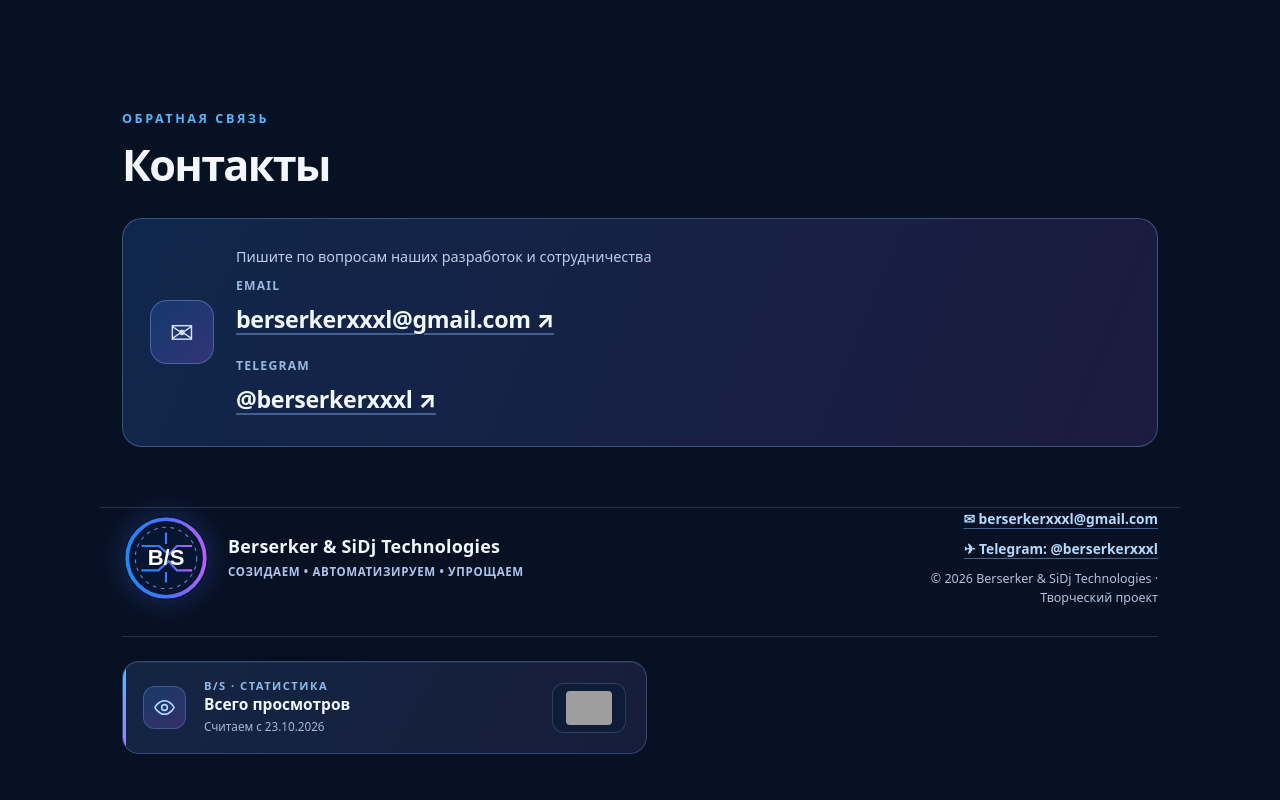
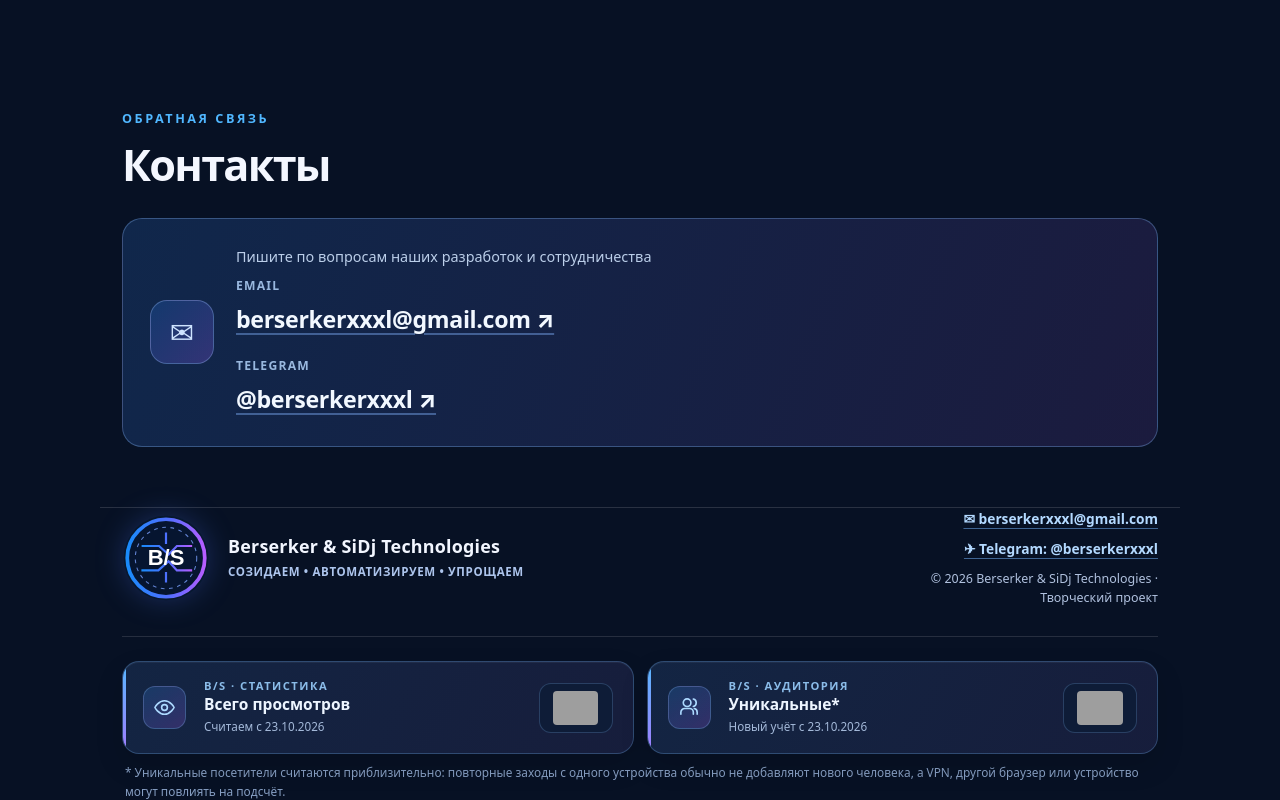
Before and after one commit to berserkerxxxl/Berserker-SiDj-Technologies, a plain HTML site: page index.html in a window 1280 px wide. Shown: the part 4535-5335 px from the top of the page. Before the commit the page ends 5289 px from the top, so only its background shows below. Drawn offline with Linux system fonts and the light colour scheme; grey boxes are pictures that could not be loaded.

Commit message:
Add separate approximate unique visitors counter without breaking views and Matrix animation

```diff
--- a/index.html
+++ b/index.html
@@ -106,6 +106,11 @@ html[data-matrix-motion="off"] .matrix-stream{animation-play-state:paused!import
 .matrix-toggle:hover{background:#213e64;color:#e0f2ff}
 .matrix-toggle:focus-visible{outline:2px solid #79bdff;outline-offset:3px}
 
+/* Dual counters: same first-party B/S cards; only the numeric badge comes from each service */
+.visits-grid{display:grid;grid-template-columns:repeat(2,minmax(0,1fr));gap:13px;max-width:1080px}
+.visits-grid .visits-card{max-width:none;min-width:0}
+.visits-note{margin:9px 3px 0;color:#879fc3;font-size:.74rem;line-height:1.55}
+@media(max-width:750px){.visits-grid{grid-template-columns:1fr}}
 /* Visitor statistics — integrated with the B/S visual language */
 .site-visits{flex:0 0 100%;border-top:1px solid #ffffff20;margin-top:4px;padding-top:24px}
 .visits-card{position:relative;display:flex;align-items:center;gap:18px;max-width:525px;min-height:92px;padding:17px 20px;border:1px solid #5b8cc262;border-radius:17px;background:linear-gradient(120deg,#172b4cc9,#1b2142cb);box-shadow:inset 0 1px 0 #ffffff0c,0 12px 28px #00000020;overflow:hidden}
@@ -386,6 +391,7 @@ html[data-matrix-motion="off"] .matrix-stream{animation-play-state:paused!import
 <div class="footer-meta"><a class="footer-email" href="mailto:berserkerxxxl@gmail.com">✉ berserkerxxxl@gmail.com</a><a class="footer-email" href="https://t.me/berserkerxxxl" target="_blank" rel="noopener noreferrer">✈ Telegram: @berserkerxxxl</a><span class="footer-copy">© 2026 Berserker &amp; SiDj Technologies · Творческий проект</span></div>
 
 <div class="site-visits" id="site-visit-stats" aria-label="Посещаемость сайта">
+  <div class="visits-grid">
     <div class="visits-card">
       <span class="visits-symbol" aria-hidden="true">
         <svg width="23" height="23" viewBox="0 0 24 24" fill="none" stroke="currentColor" stroke-width="1.7" stroke-linecap="round" stroke-linejoin="round"><path d="M2 12s3.5-7 10-7 10 7 10 7-3.5 7-10 7S2 12 2 12Z"/><circle cx="12" cy="12" r="3"/></svg>
@@ -395,13 +401,31 @@ html[data-matrix-motion="off"] .matrix-stream{animation-play-state:paused!import
         <span class="visits-title">Всего просмотров</span>
         <span class="visits-date">Считаем с 23.10.2026</span>
       </div>
-    <span class="visits-figure" aria-label="Счётчик общих просмотров главной страницы">
+      <span class="visits-figure" aria-label="Счётчик просмотров главной страницы">
         <img src="https://hits.sh/berserkerxxxl.github.io/Berserker-SiDj-Technologies.svg?view=total&amp;style=flat-square&amp;label=%20&amp;color=254c7b&amp;labelColor=132743"
              alt="Количество просмотров" width="58" height="20" decoding="async" referrerpolicy="no-referrer"
              onerror="this.hidden=true;this.nextElementSibling.hidden=false">
         <span class="visits-error" hidden>Нет данных</span>
       </span>
     </div>
+    <div class="visits-card">
+      <span class="visits-symbol" aria-hidden="true">
+        <svg width="23" height="23" viewBox="0 0 24 24" fill="none" stroke="currentColor" stroke-width="1.7" stroke-linecap="round" stroke-linejoin="round"><path d="M16 19v-2a4 4 0 0 0-4-4H7a4 4 0 0 0-4 4v2"/><circle cx="9.5" cy="7" r="4"/><path d="M20 19v-2a4 4 0 0 0-3-3.87M16 3.13a4 4 0 0 1 0 7.75"/></svg>
+      </span>
+      <div class="visits-body">
+        <span class="visits-label">B/S · Аудитория</span>
+        <span class="visits-title">Уникальные*</span>
+        <span class="visits-date">Новый учёт с 23.10.2026</span>
+      </div>
+      <span class="visits-figure" aria-label="Приблизительное число уникальных посетителей главной страницы">
+        <img id="bs-uniques-badge" src="https://counterapi.com/counter.svg?ns=berserkerxxxl.github.io&amp;action=view&amp;key=BS-home-unique-20261023&amp;unique=true&amp;style=flat&amp;label=%20&amp;labelColor=132743&amp;color=254c7b"
+             alt="Примерное количество уникальных посетителей" width="75" height="20" decoding="async" referrerpolicy="no-referrer"
+             onerror="this.hidden=true;this.nextElementSibling.hidden=false">
+        <span class="visits-error" hidden>Недоступно</span>
+      </span>
+    </div>
+  </div>
+  <p class="visits-note">* Уникальные посетители считаются приблизительно: повторные заходы с одного устройства обычно не добавляют нового человека, а VPN, другой браузер или устройство могут повлиять на подсчёт.</p>
 </div>
 </footer>
 <script>
```
Lines whose indentation alone changed are shown as unchanged.
